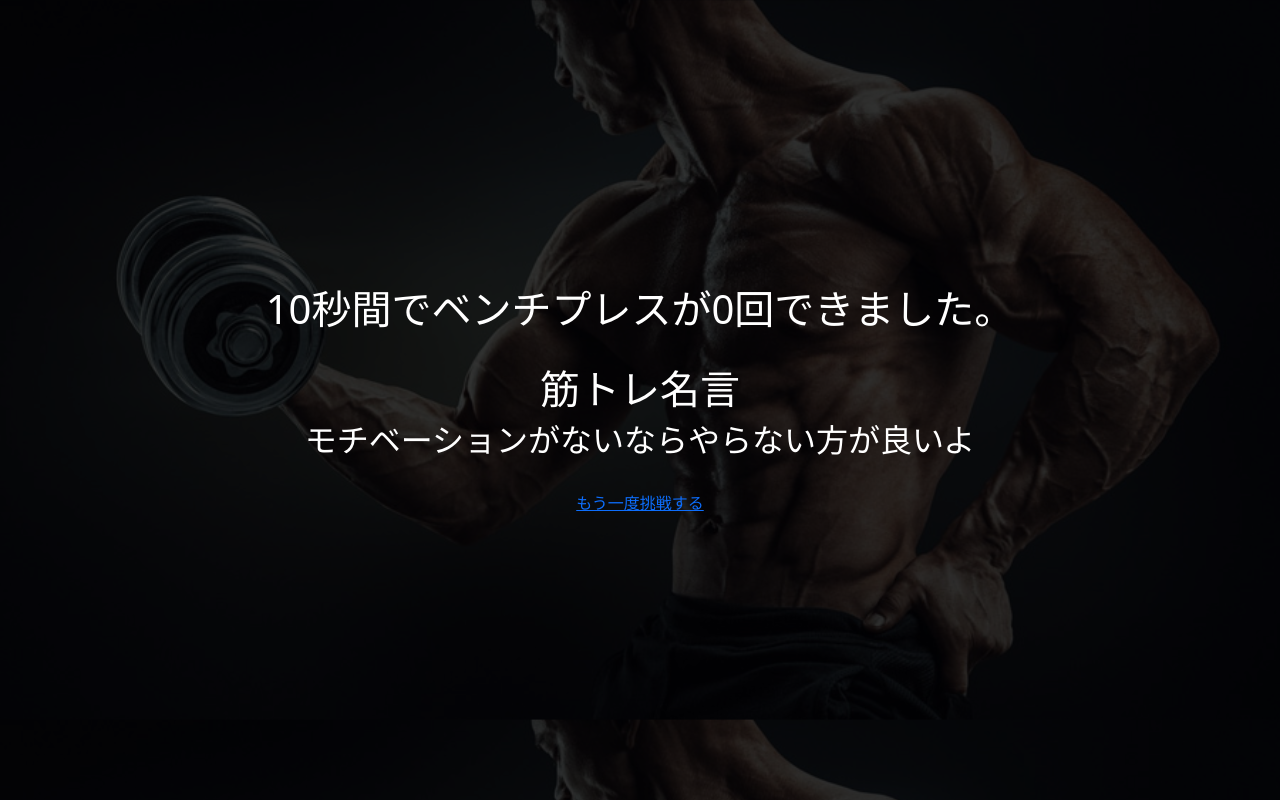
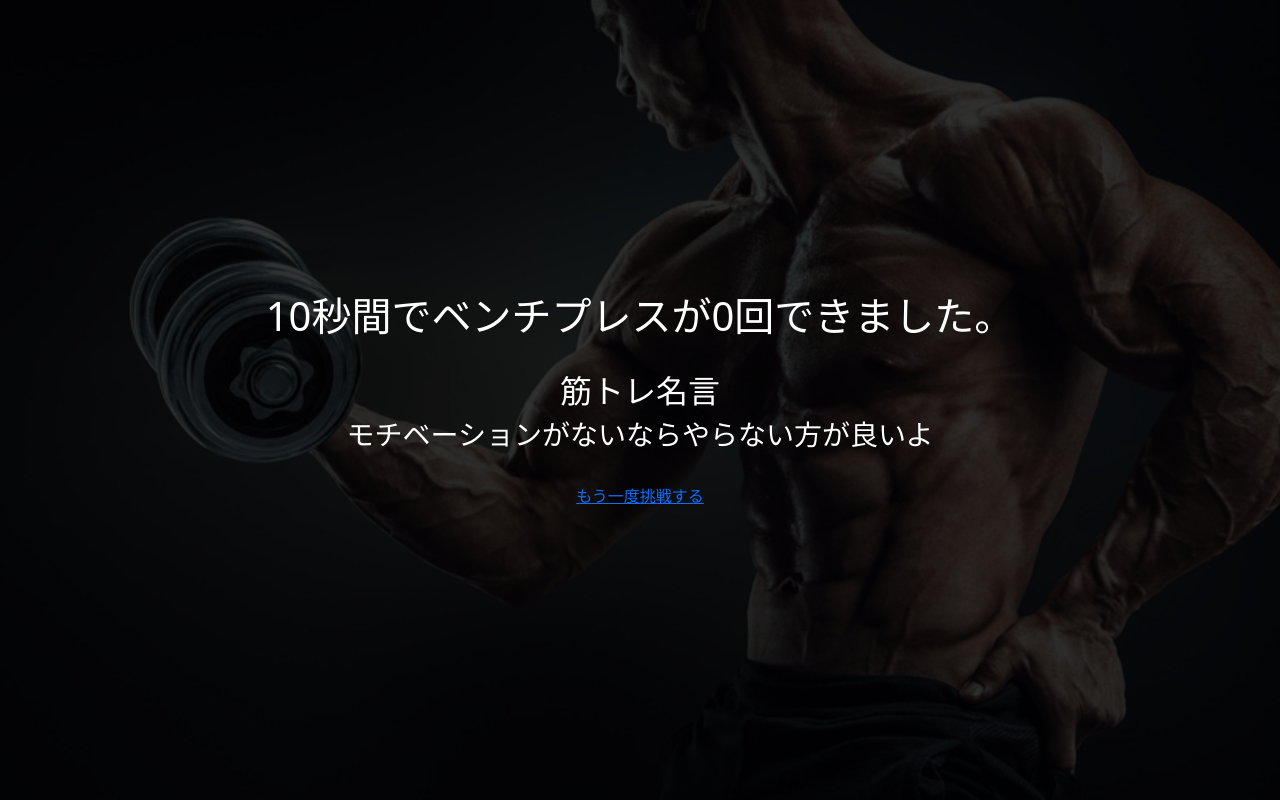
Before and after one commit to TKG1/click_game_app, a Rails app: page /results in a window 1280 px wide. Run offline with Rails 7, Linux system fonts and the light colour scheme; style sheets or scripts are compiled from the project's sources; some libraries are stand-ins or nearby versions.

Commit message:
Modify:　背景画像の幅が合わない問題を修正

```diff
--- a/app/assets/stylesheets/results.scss
+++ b/app/assets/stylesheets/results.scss
@@ -1,4 +1,9 @@
-body {
+.background {
+  position: fixed;
+  top: 0;
+  left: 0;
+  height: 100%;
+  width: 100%;
   background-image: image-url('kinniku.jpg');
   background-size: cover;
   background-color:rgba(0,0,0,0.8);
--- a/app/assets/stylesheets/tops.scss
+++ b/app/assets/stylesheets/tops.scss
@@ -1,5 +1,5 @@
 .main {
-  height: 700px;
+  height: 100vh;
   width: auto;
 }
 
@@ -11,7 +11,7 @@
   height: 100%;
   width: 100%;
   background: black;
-  opacity: 0.7;
+  opacity: 0.9;
   position: fixed;
   top: 0;
   left: 0;
--- a/app/views/results/index.html.erb
+++ b/app/views/results/index.html.erb
@@ -1,17 +1,19 @@
+<div class="background">
   <div class="result">
     <h1>10秒間でベンチプレスが<%= @count %>回できました。</h1>
     <br>
-  <h1>筋トレ名言</h1>
+    <h2>筋トレ名言</h2>
     <% case @count %>
     <% when 0..3 %>
-    <h2>モチベーションがないならやらない方が良いよ</h2>
+      <h3>モチベーションがないならやらない方が良いよ</h3>
     <% when 4..15 %>
-    <h2>おしゃべりなら後にしてくれ。パンプが冷めちまう</h2>
+      <h3>おしゃべりなら後にしてくれ。パンプが冷めちまう</h3>
     <% when 16..25 %>
-    <h2>数字が少しくらい良くなっただけで、満足してはいけない。頂点を目指すのだ</h2>
+      <h3>数字が少しくらい良くなっただけで、満足してはいけない。頂点を目指すのだ</h3>
     <% when 26..999 %>
-    <h2>やりすぎた〜</h2>
+      <h3>一生懸命トレーニングするだけではダメだ。必要なのは、賢くトレーニングすること</h3>
     <% end %>
     <br>
     <%= link_to 'もう一度挑戦する', root_path %>
   </div>
+</div>
```
Also changed, not shown: Gemfile, Gemfile.lock, 1 other file. Lines whose indentation alone changed are shown as unchanged.
